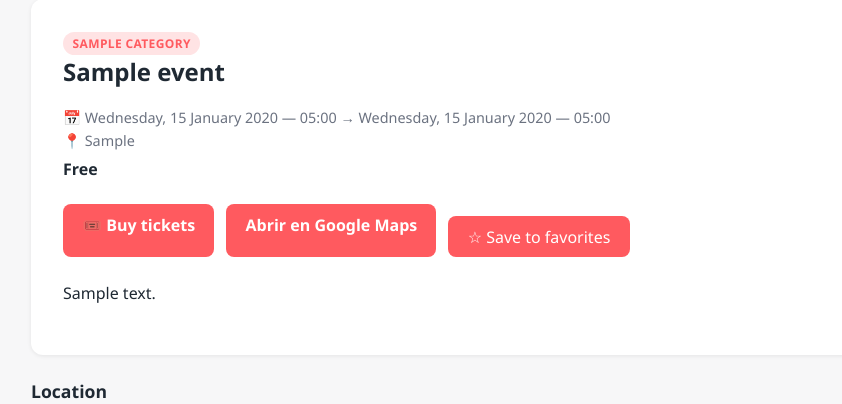
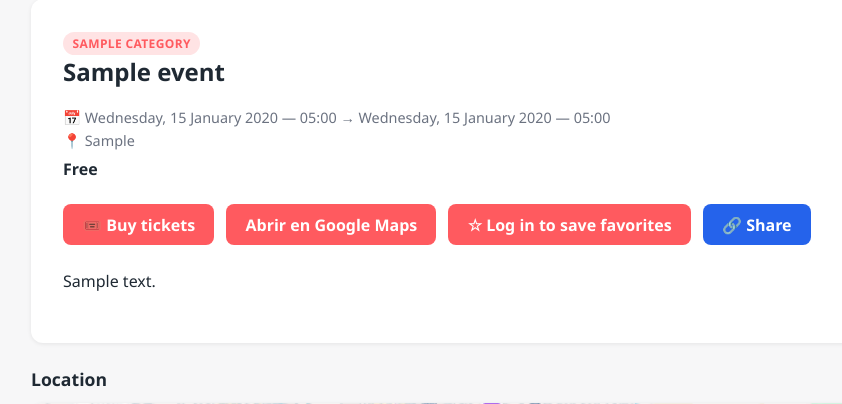
Before and after one commit to JANATAROTO/Doday-Project, a Django app: page /1/ in a window 1280 px wide. Shown: the part 183-587 px from the top of the page, without its empty margins (161-1003 px from the left). Run offline with Django 5.2, Linux system fonts and the light colour scheme; tables that the repository leaves empty hold one stand-in row (values such as "Sample post").

Commit message:
requisito 18: compartir link del evento

```diff
--- a/events/static/events/style.css
+++ b/events/static/events/style.css
@@ -193,6 +193,19 @@ h1 {
     font: inherit;
 }
 
+.share-button {
+    display: inline-block;
+    margin-top: 1.5rem;
+    background: #2563eb;
+    color: white;
+    border: none;
+    font: inherit;
+    font-weight: 600;
+    padding: 0.35rem 1.2rem;
+    border-radius: 8px;
+    cursor: pointer;
+}
+
 .event-card-link {
     display: block;
     text-decoration: none;
--- a/events/templates/events/event_detail.html
+++ b/events/templates/events/event_detail.html
@@ -22,6 +22,7 @@
         {% if google_maps_url %}
         <a class="edit-link" href="{{ google_maps_url }}" target="_blank" rel="noopener noreferrer">Abrir en Google Maps</a>
         {% endif %}
+        {% if user.is_authenticated %}
         <form method="post" action="{% url 'events:favorite_toggle' event.pk %}" class="favorite-form">
             {% csrf_token %}
             <input type="hidden" name="next" value="{% url 'events:event_detail' event.pk %}">
@@ -29,6 +30,10 @@
                 {% if is_favorited %}★ Remove from favorites{% else %}☆ Save to favorites{% endif %}
             </button>
         </form>
+        {% else %}
+        <a class="edit-link" href="{% url 'login' %}?next={% url 'events:event_detail' event.pk %}">☆ Log in to save favorites</a>
+        {% endif %}
+        <button type="button" class="share-button" id="share-button">🔗 Share</button>
     </div>
     <p class="event-description">{{ event.description }}</p>
 
@@ -52,4 +57,18 @@
         <img src="{% static 'events/map-placeholder.png' %}" alt="Map placeholder — Google Maps integration pending">
     </div>
 </section>
+
+<script>
+    // REQ-18: share event link — copies the current page URL to the clipboard.
+    document.getElementById("share-button").addEventListener("click", function () {
+        const button = this;
+        const originalLabel = button.textContent;
+        navigator.clipboard.writeText(window.location.href).then(function () {
+            button.textContent = "✅ Link copied!";
+            setTimeout(function () {
+                button.textContent = originalLabel;
+            }, 1500);
+        });
+    });
+</script>
 {% endblock %}
--- a/events/views.py
+++ b/events/views.py
@@ -14,8 +14,8 @@ from .models import Event
 
 
 def _get_favorite_ids(request):
-    """REQ-16: favorites are stored in the session so both guests and
-    authenticated users can bookmark events without a dedicated model."""
+    """REQ-16: favorites are stored in the session (no dedicated model) but
+    only for authenticated users — guests must log in to save favorites."""
     return request.session.get("favorite_ids", [])
 
 
@@ -85,6 +85,7 @@ def event_detail(request, pk):
     )
 
 
+@login_required
 @require_POST
 def favorite_toggle(request, pk):
     """REQ-16: bookmark/unbookmark an event into the session's favorites list."""
@@ -103,6 +104,7 @@ def favorite_toggle(request, pk):
     return redirect("events:event_detail", pk=event.pk)
 
 
+@login_required
 def favorites_list(request):
     """REQ-17: dedicated panel listing the session's saved favorite events."""
     favorite_ids = _get_favorite_ids(request)
```
Also changed, not shown: events/tests.py (+50 -4 lines).
